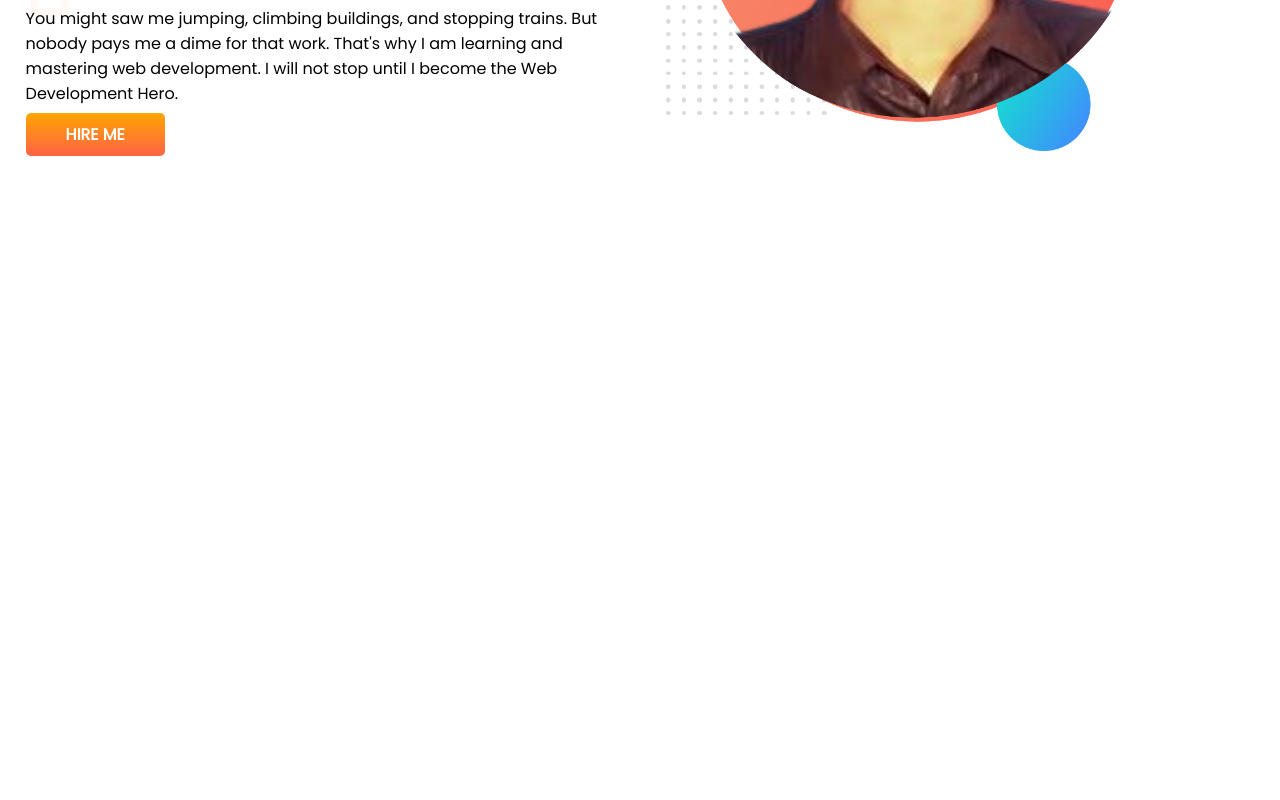
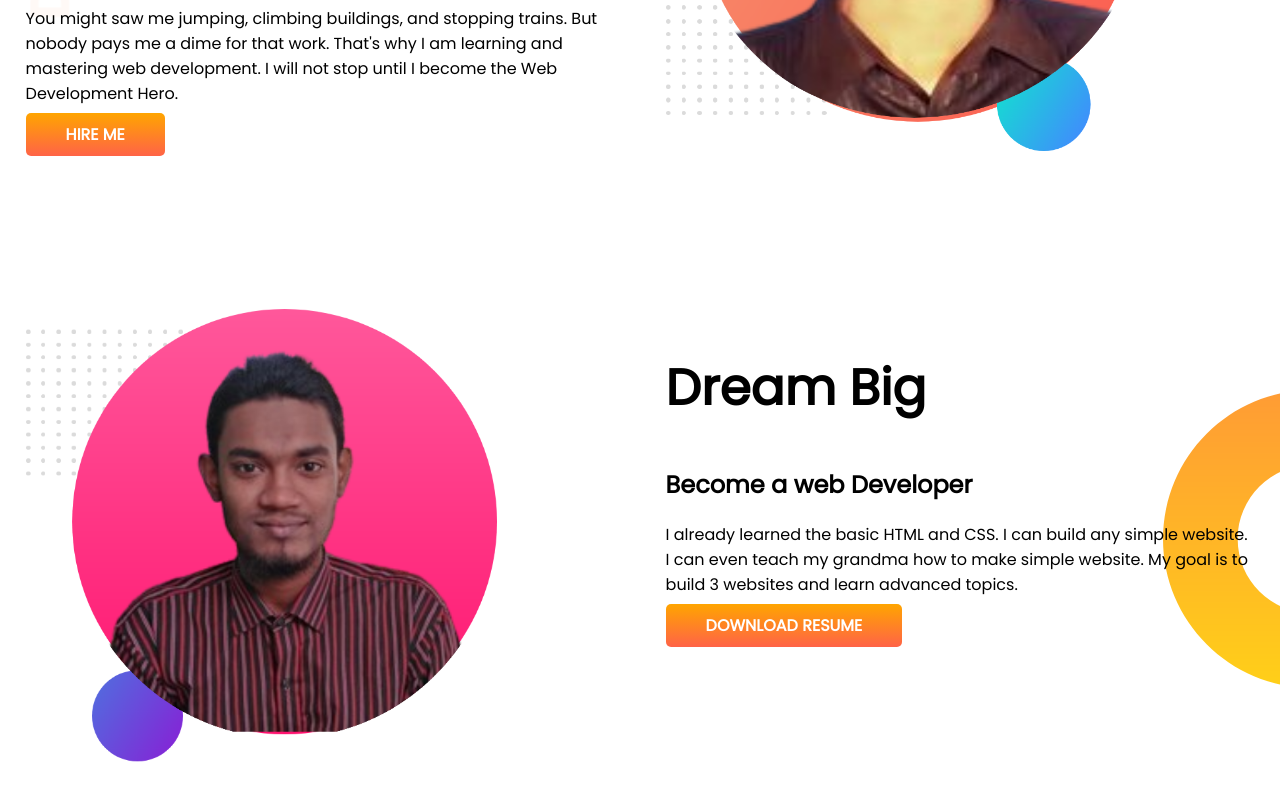
Before and after one commit to mdrayhan1/developer-portfolio, a plain HTML site: page index.html in a window 1280 px wide. Shown: the part 342-1142 px from the top of the page. Before the commit the page ends 800 px from the top, so only its background shows below. Drawn offline with Linux system fonts and the light colour scheme.

Commit message:
dream added

```diff
--- a/index.html
+++ b/index.html
@@ -30,6 +30,22 @@
         </div>
 
     </section>
+    <section class="dream-big">
+        <div class="half-width">
+            <img src="images/rayhan2.png" alt="">
+        </div>
+        <div class="half-width">
+            <h1>Dream Big</h1>
+            <h2>Become a web Developer</h2>
+            <p>I already learned the basic HTML and CSS. I can build any simple website. I can even
+                teach my grandma how
+                to make simple website. My goal is to build 3 websites and learn advanced topics.
+
+            </p>
+            <a class="link-button" target="_blank" href="">DOWNLOAD RESUME</a>
+        </div>
+
+    </section>
 </body>
 
 </html>
--- a/style.css
+++ b/style.css
@@ -14,6 +14,7 @@ h1 {
 
 section {
     display: flex;
+    margin-bottom: 100px;
 }
 
 .half-width {
@@ -38,3 +39,9 @@ section {
     background-image: url(images/top-banner.png);
     background-repeat: no-repeat;
 }
+
+.dream-big {
+    background-image: url(images/dream-bg.png);
+    background-repeat: no-repeat;
+    background-position: right;
+}
```
Also changed, not shown: images/rayhan2.png (added).
